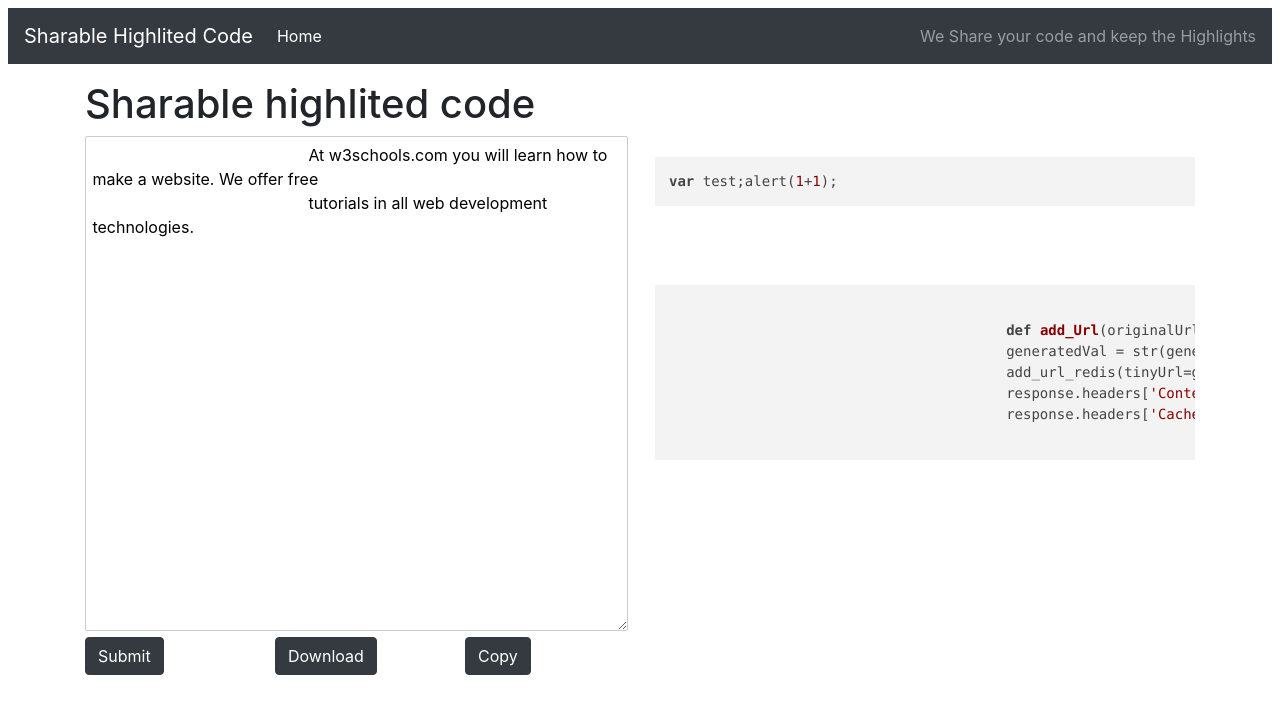
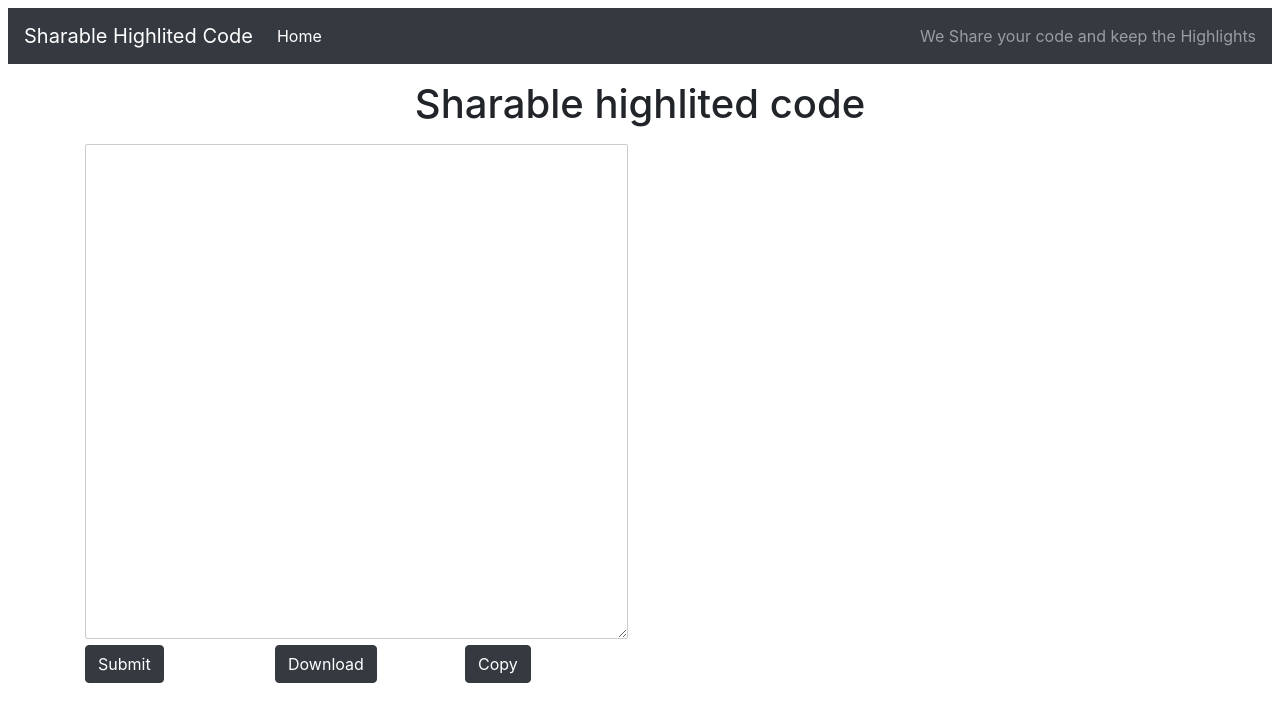
Before and after one commit to RafyAmgadBenjamin/share-highlighted-code, a Svelte app in the folder front-end/: page / in a window 1280 px wide. Shown: the top 722 px of the page. Built offline with nearby package versions, Linux system fonts and the light colour scheme.

Commit message:
Handle the highlighting of the code on submit

```diff
--- a/front-end/src/App.svelte
+++ b/front-end/src/App.svelte
@@ -1,8 +1,18 @@
 <script>
 	import Navigation from './Navigation.svelte';
+	// import marked from 'marked';
+
 	import hljs from 'highlight.js';
 	hljs.initHighlightingOnLoad();
 
+	let originalCode = '';
+	let highlightedCode = { value: '' };
+	function highlightCode(originalCode) {
+		console.log('oringinal code', originalCode);
+		highlightedCode = hljs.highlightAuto(originalCode);
+
+		console.log('highlighted', highlightedCode);
+	}
 </script>
 
 <div>
@@ -12,7 +22,7 @@
 <!--[Container]-->
 <div class="container">
 	<!--[Title]-->
-	<div class="mt-3">
+	<div class="m-3 text-center">
 		<h1>Sharable highlited code</h1>
 	</div>
 	<div class="row">
@@ -21,17 +31,19 @@
 			<!--[Content]-->
 			<div class="row">
 				<div class="col-sm-12">
-					<textarea rows="20" cols="50">
-						At w3schools.com you will learn how to make a website. We offer free
-						tutorials in all web development technologies.
-					</textarea>
+					<textarea rows="20" cols="50" bind:value={originalCode} />
 				</div>
 			</div>
 			<!--[BTNs]-->
 			<div class="row">
 				<!--[Submit-BTN]-->
 				<div class="col-sm-4">
-					<button type="button" class="btn btn-dark">Submit</button>
+					<button
+						type="button"
+						on:click={() => highlightCode(originalCode)}
+						class="btn btn-dark">
+						Submit
+					</button>
 				</div>
 				<!--[Download-BTN]-->
 				<div class="col-sm-4">
@@ -45,20 +57,14 @@
 		</div>
 		<!--[Right-Side]-->
 		<div class="col-sm-6">
-
-			<pre>
-				<code class="javascript">var test;alert(1+1);</code>
-			</pre>
-			<pre>
-				<code class="python">
-					def add_Url(originalUrl):
-					generatedVal = str(generate_random_no())
-					add_url_redis(tinyUrl=generatedVal, originalUrl=originalUrl)
-					response.headers['Content-Type'] = 'application/json'
-					response.headers['Cache-Control'] = 'no-cache' return
-				</code>
-			</pre>
-
+			{#if highlightedCode.value}
+				<pre>
+					<code class="hljs">
+						{@html highlightedCode.value}
+					</code>
+					<!-- <div class="_javascript"> {codeData}</div> -->
+				</pre>
+			{/if}
 		</div>
 	</div>
 
```
